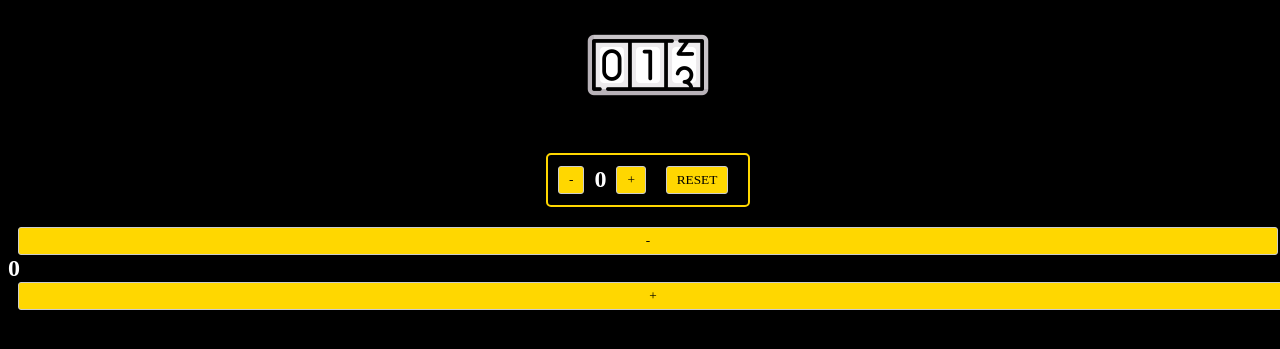
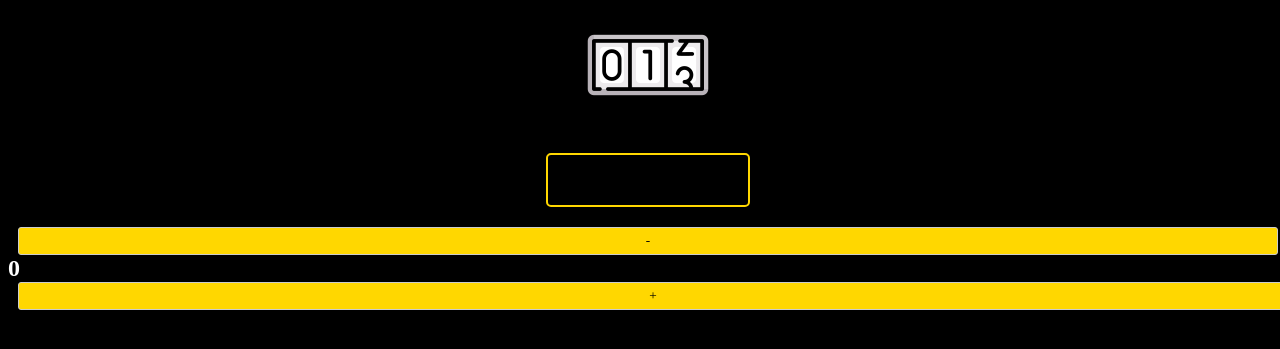
Before and after one commit to RaffaeleBini/Progetto-JavaScript-Basics, a plain HTML site: page index.html in a window 1280 px wide. Shown: the part 87-436 px from the top of the page. Drawn offline with Linux system fonts and the light colour scheme.

Commit message:
Update index.html

```diff
--- a/index.html
+++ b/index.html
@@ -10,11 +10,7 @@
     <h1>COUNTER</h1>
     <div style="text-align: center;"><img src="img/counter.png" alt="Counter"></div>
     <div class="container">
-        <button id="decrement">-</button>
-        <span id="counter">0</span>
-        <button id="increment">+</button>
-        <br>
-        <button id="reset">RESET</button>
+
     </div>
     <script src="js/script.js"></script>
 </body>
```
